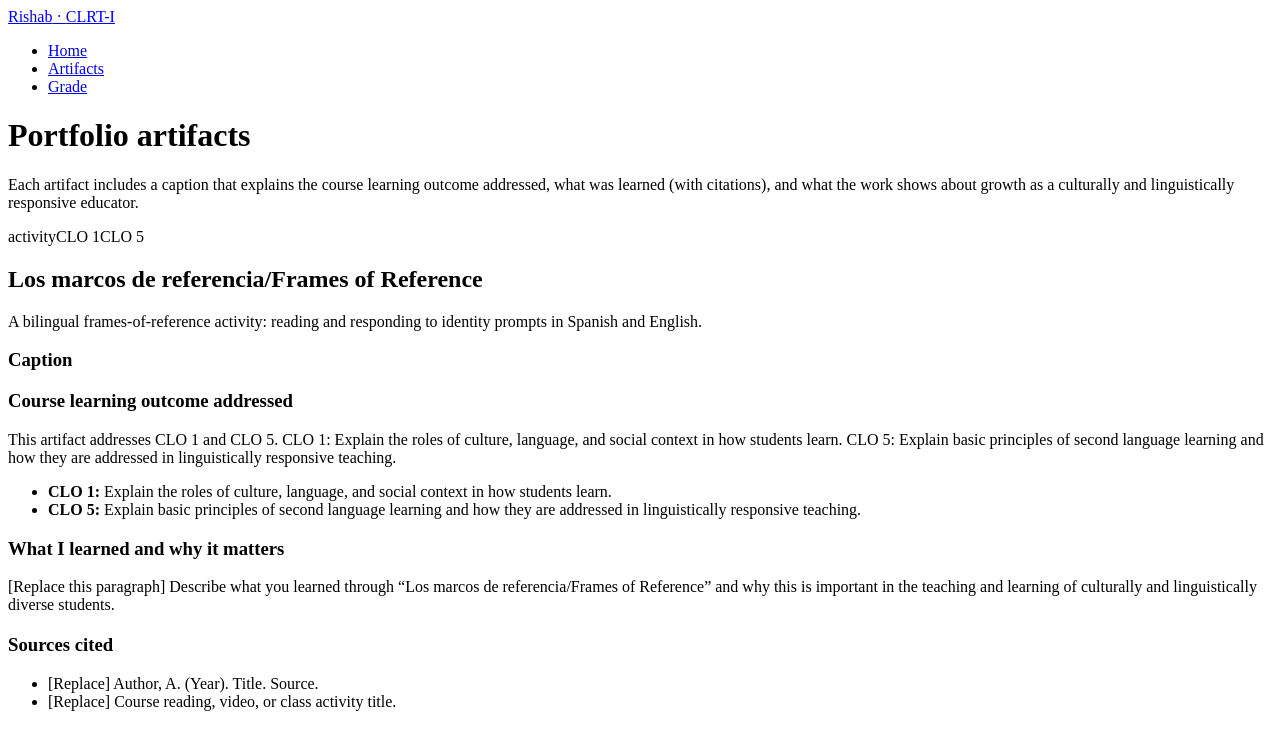
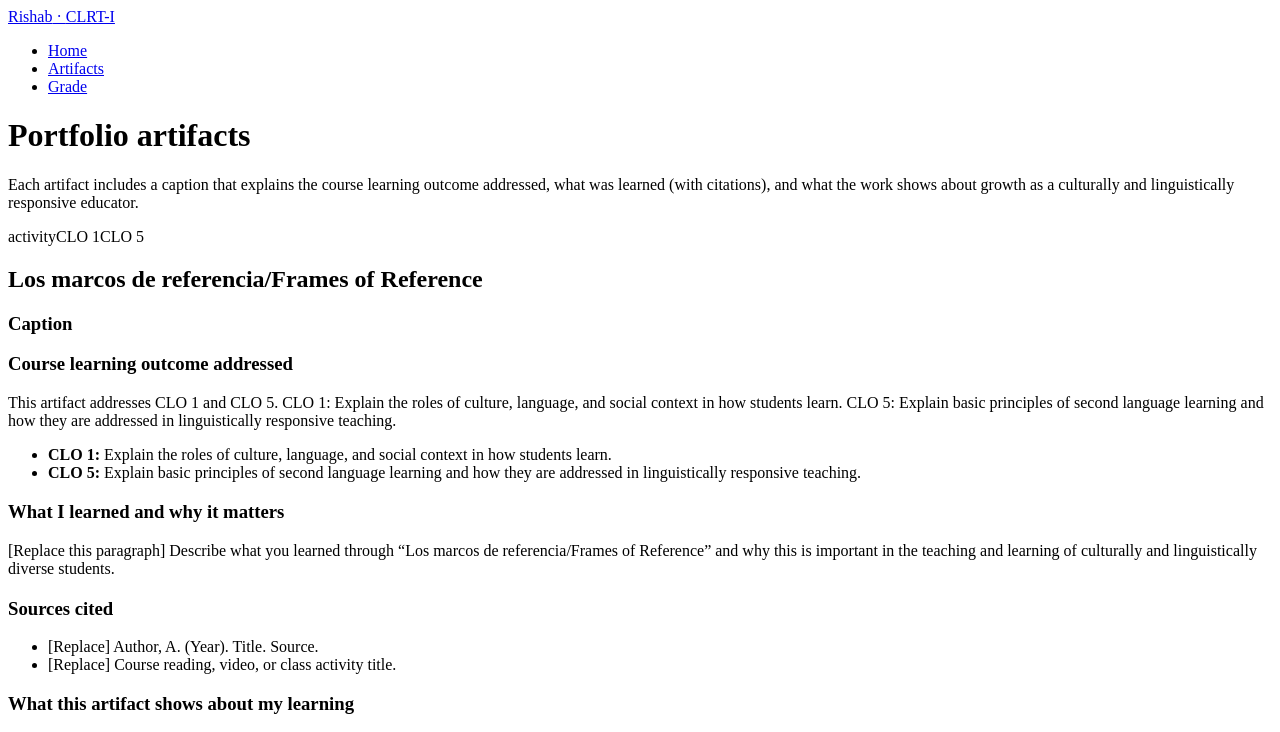
Before and after one commit to RisNag777/clrt_portfolio, a React (Vite) app: page /artifacts in a window 1280 px wide. Shown: the top 732 px of the page. Built offline with nearby package versions, Linux system fonts and the light colour scheme; the HTML template or start-up script is replaced by a standard one.

Commit message:
Remove artifact summaries from the portfolio.
Drop the short description under each artifact title so the page leads with the work itself.

Co-authored-by: Cursor <cursoragent@cursor.com>

```diff
--- a/src/components/ArtifactView.tsx
+++ b/src/components/ArtifactView.tsx
@@ -101,9 +101,6 @@ export function ArtifactView({
           <TitleTag className={showBackLink ? 'page-header__title' : 'artifact-entry__title'}>
             {artifact.title}
           </TitleTag>
-          <p className={showBackLink ? 'page-header__lede' : 'artifact-entry__summary'}>
-            {artifact.summary}
-          </p>
         </header>
 
         <section className="caption-block" aria-labelledby={`${artifact.id}-caption`}>
--- a/src/data/portfolio.ts
+++ b/src/data/portfolio.ts
@@ -18,7 +18,6 @@ export interface Artifact {
   title: string
   type: ArtifactType
   outcomeIds: string[]
-  summary: string
   /** Path under /public, e.g. /artifacts/my-file.pdf — leave empty until you add a file */
   filePath: string
   fileLabel: string
@@ -109,7 +108,6 @@ function placeholderArtifact(input: {
   title: string
   type: ArtifactType
   outcomeIds: string[]
-  summary?: string
   images?: ArtifactImage[]
 }): Artifact {
   const outcomes = input.outcomeIds
@@ -126,9 +124,6 @@ function placeholderArtifact(input: {
     title: input.title,
     type: input.type,
     outcomeIds: input.outcomeIds,
-    summary:
-      input.summary ??
-      `Placeholder artifact for “${input.title}.” Replace this summary and add your file and caption before submitting.`,
     filePath: '',
     fileLabel: 'Add your artifact file to /public/artifacts/',
     images: input.images,
@@ -150,8 +145,6 @@ export const artifacts: Artifact[] = [
     title: 'Los marcos de referencia/Frames of Reference',
     type: 'activity',
     outcomeIds: ['clo-1', 'clo-5'],
-    summary:
-      'A bilingual frames-of-reference activity: reading and responding to identity prompts in Spanish and English.',
     images: [
       {
         src: '/artifacts/frames-of-reference-4.png',
```
Also changed, not shown: 1 other file (tests, documents, lock files or other folders).
